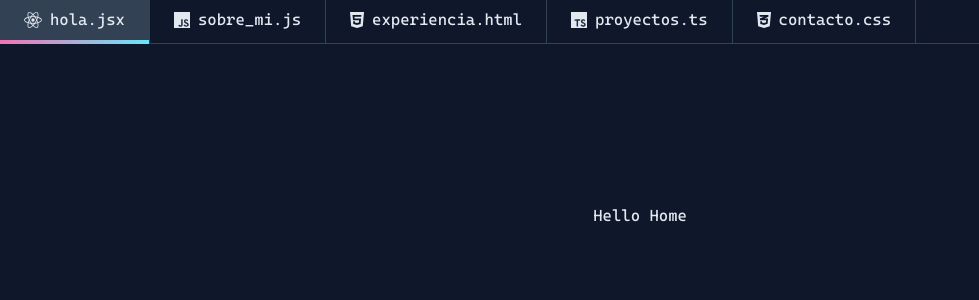
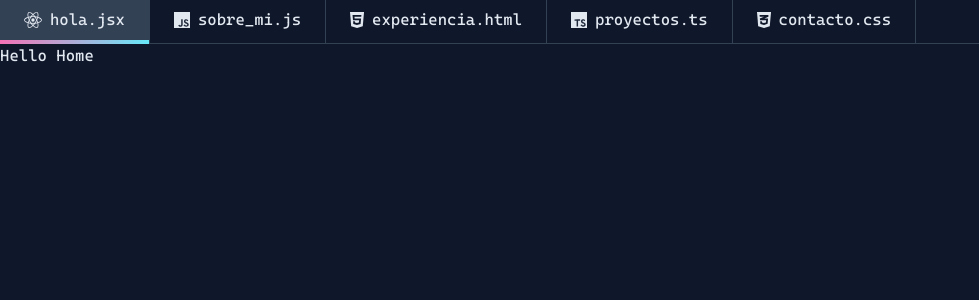
Before and after one commit to kyubiful/personal-landing, a React (Vite) app: page / in a window 1280 px wide. Shown: the top 300 px of the page, without its empty margins (0-979 px from the left). Built offline with nearby package versions, Linux system fonts and the light colour scheme.

Commit message:
✨ feat: change navbar postion absolute

```diff
--- a/src/App.jsx
+++ b/src/App.jsx
@@ -11,9 +11,8 @@ function App () {
     <div className="App">
       <div className="bg-slate-900 text-slate-200 w-screen h-screen font-cascadia">
         <header>
-          <Navbar />
+          <Navbar className="absolute w-full"/>
         </header>
-        <div className="flex justify-center mt-40">
           <Routes>
             <Route path="/" element={<Home />} />
             <Route path="/home" element={<Home />} />
@@ -22,7 +21,6 @@ function App () {
             <Route path="/about" element={<About />} />
             <Route path="/contact" element={<Contact />} />
           </Routes>
-        </div>
       </div>
     </div>
   )
```
